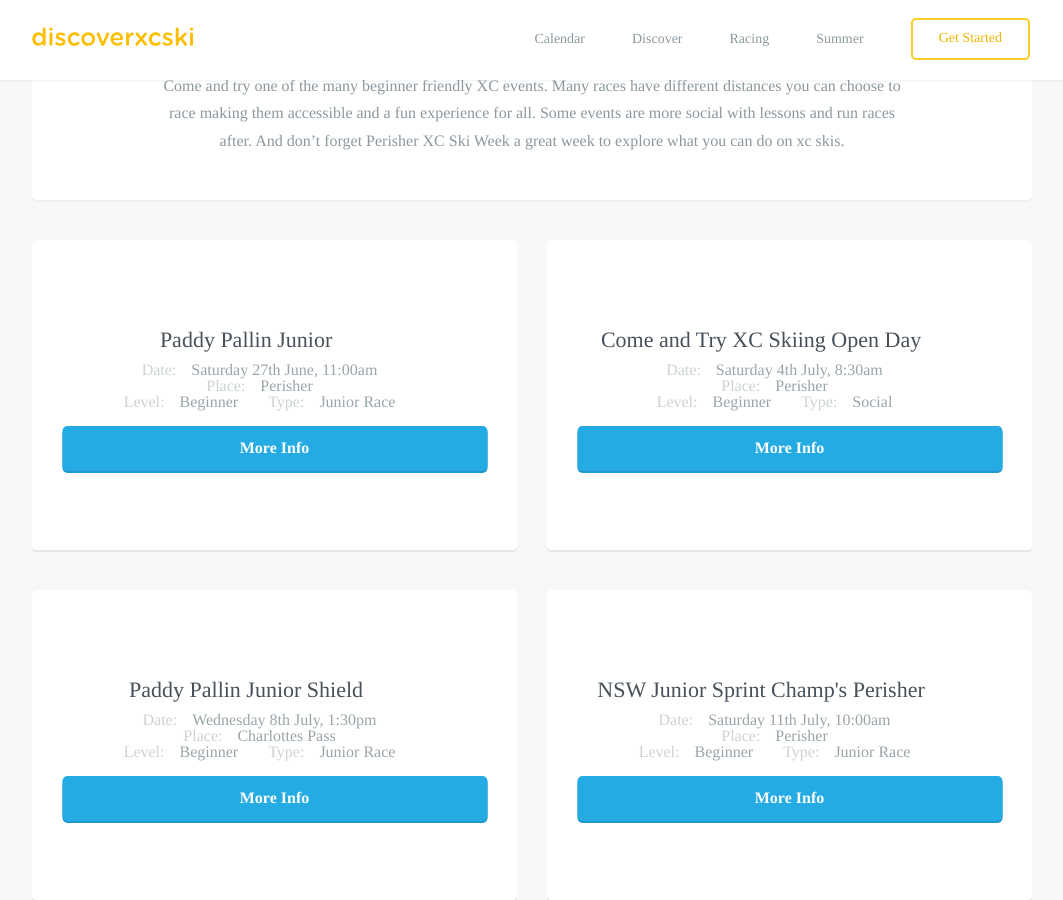
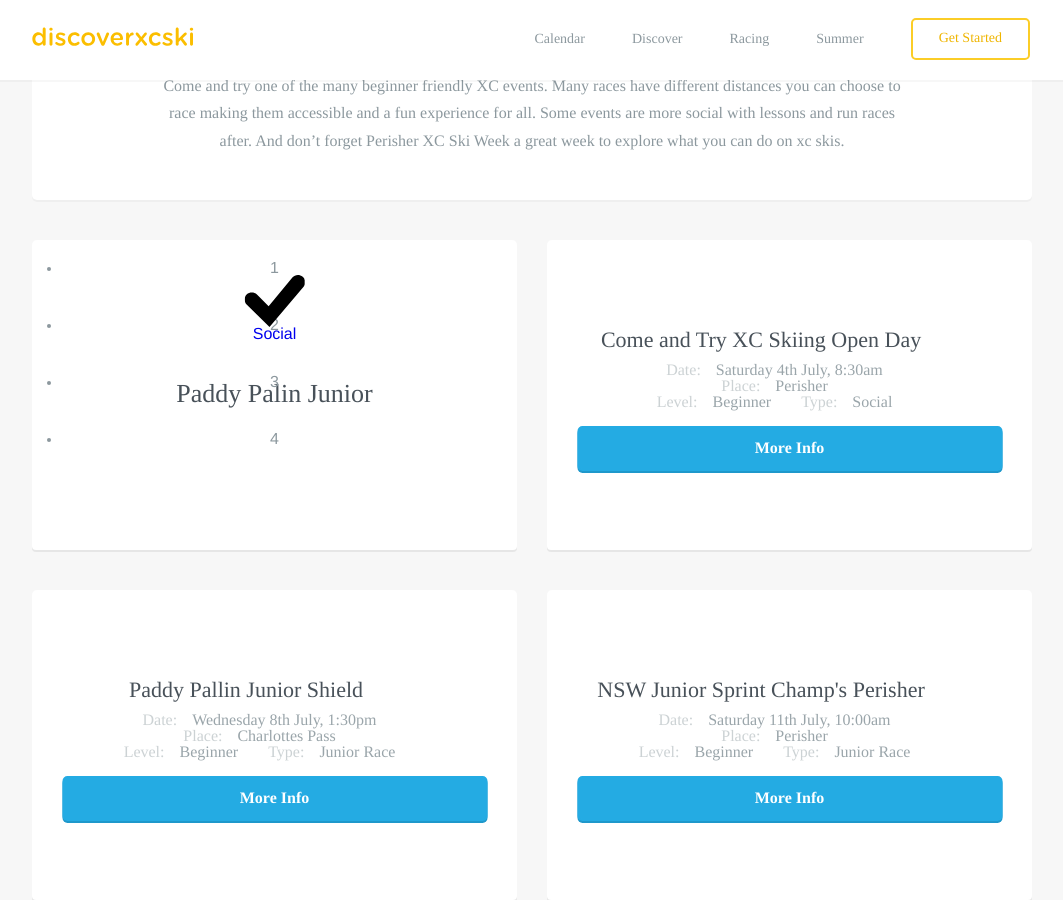
Before and after one commit to robcatto/robcatto.github.io, a Jekyll site: the page built from events/index.html, in a window 1280 px wide and 900 px high, scrolled down 363 px. Shown: the whole window, without its empty margins (108-1171 px from the left). Built offline with Jekyll 4.4.1, drawn with Linux system fonts in a browser that asks for light colours; some web fonts are replaced; Markdown is read by kramdown in place of the engine named in the settings.

Commit message:
Update index.html

```diff
--- a/events/index.html
+++ b/events/index.html
@@ -299,13 +299,36 @@ layout: default
                      <!--Paddy Pallin Junior Perisher-->
                         <div class="column two">
                             <div class="callout-card event__card">
-                                    <h3 class="event__heading">Paddy Pallin Junior</h3>
-                                        <span class="event__meta">Date:</span><span class="event__info">Saturday 27th June, 11:00am</span>
-                                        <br>
-                                        <span class="event__meta">Place:</span><span class="event__info">Perisher</span>
-                                        <br>
-                                        <span class="event__meta">Level:</span><span class="event__info">Beginner</span><span class="event__meta">Type:</span><span class="event__info">Junior Race</span>
-                                <a class="button small event__button" href="/discoverxc/kids" data-featurette="analytics-click-event" data-event-category="button" data-event-action="M: Clicked Perks" data-event-label="Source: Features Page" id="featurette-13">More Info</a>
+                                    <a class="title" href="/library/objectoriented-javascript">
+    <div class="progress">
+      <svg class="course-icon" preserveAspectRatio="xMinYMin meet" viewBox="0 0 18 18"><use xmlns:xlink="http://www.w3.org/1999/xlink" xlink:href="/assets/icons-e554ecc386e00d0675c6f2c8fce2bbde.svg#course-icon"></use></svg>
+
+      <ul class="stages">
+          <li>1</li>
+          <li>2</li>
+          <li>3</li>
+          <li>4</li>
+      </ul>
+
+      <span class="estimate">Falls Creek</span>
+    </div>
+
+    <strong>Social</strong>
+    <h3>Paddy Palin Junior</h3>
+    <p class="description">
+
+    </p>
+
+
+      <div class="complete-status hidden">
+        <svg class="complete-icon" preserveAspectRatio="xMinYMin meet" viewBox="140 0 140 120">
+	<path d="M197.3,120l-52.8-52c-6-6-6-17,0-23c7-6,16.9-6,23.9,0l26.9,27l54.8-66c6-7,16-8,23.9-2c7,6,8,16,2,23
+		L197.3,120z"></path>
+
+</svg>
+        <span class="complete-title"></span>
+      </div>
+</a>
                             </div>
                         </div>
 
```
